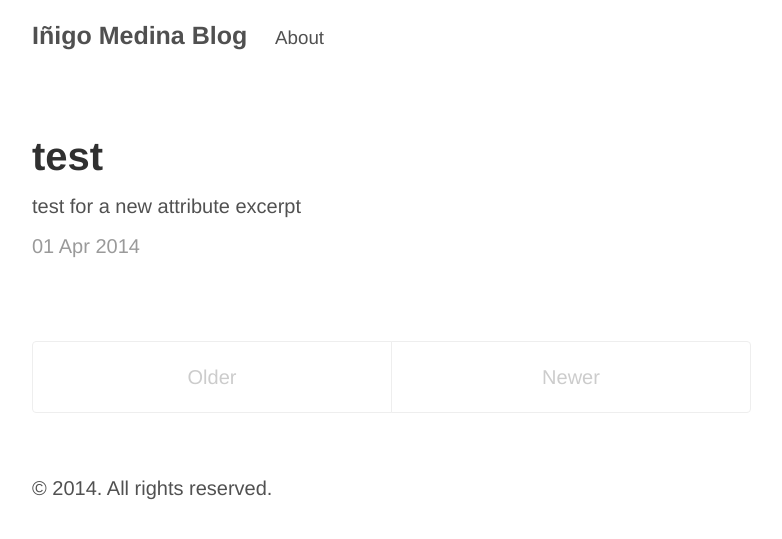
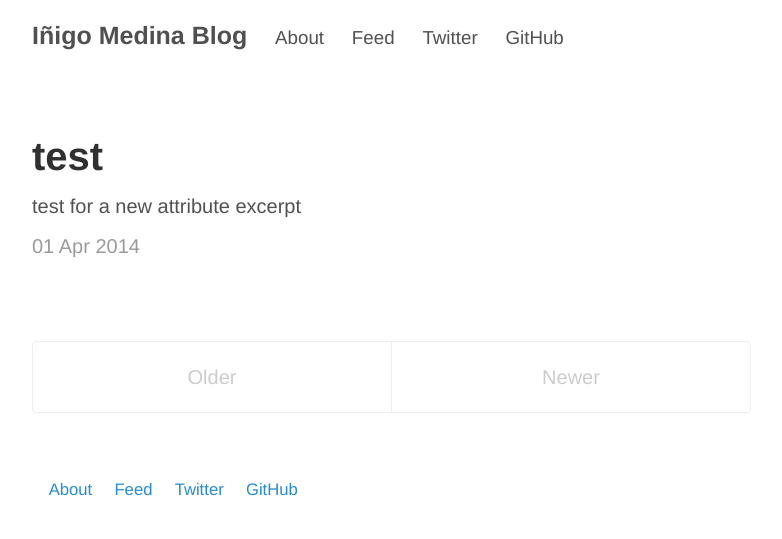
Before and after one commit to grosshat/grosshat.github.io, a Jekyll site: the page built from index.html, in a window 1280 px wide. Shown: the top 539 px of the page, without its empty margins (248-1030 px from the left). Built offline with Jekyll 4.4.1, drawn with Linux system fonts in a browser that asks for light colours; Markdown is read by kramdown in place of the engine named in the settings.

Commit message:
Move pages links to footer.

```diff
--- a/_config.yml
+++ b/_config.yml
@@ -29,6 +29,9 @@ github:
 # This is the list of pages to incldue in the header of the website.
 pages_list:
   About: '/about/'
+  Feed: '/feed/'
+  Twitter: 'http://twitter.com/grosshat'
+  GitHub: 'http://github.com/grosshat'
 
 # Allow URL Redirects:
 #  * https://help.github.com/articles/redirects-on-github-pages
--- a/_layouts/default.html
+++ b/_layouts/default.html
@@ -23,9 +23,9 @@
       {% include comments.html %}
 
       <div class="footer">
-        <p>
-          &copy; {{ site.time | date: '%Y' }}. All rights reserved.
-        </p>
+        {% for page in site.pages_list %}
+            &nbsp;&nbsp;&nbsp;<small><a href="{{ page[1]  }}">{{ page[0] }}</a></small>
+        {% endfor %}
       </div>
     </div>
 
```
